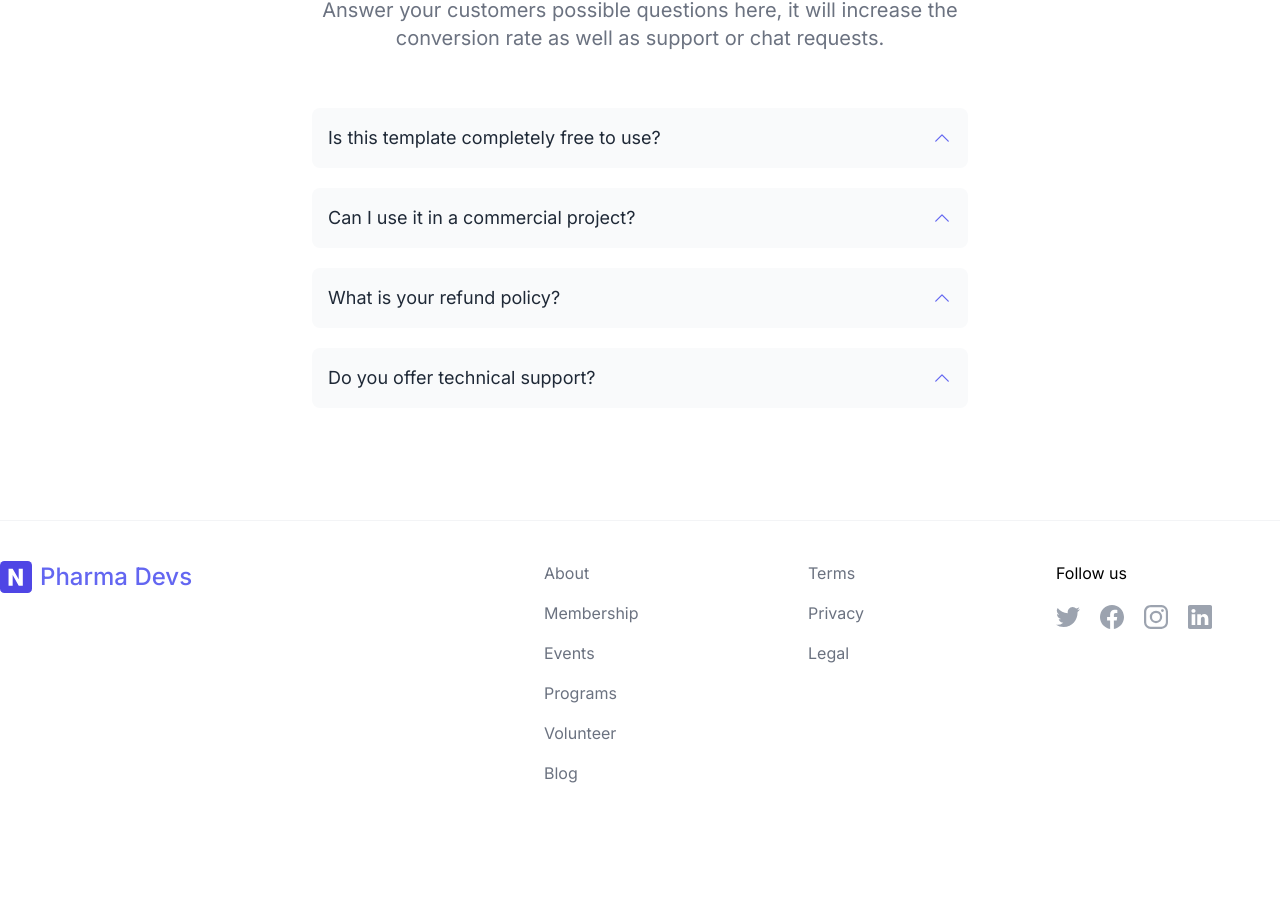
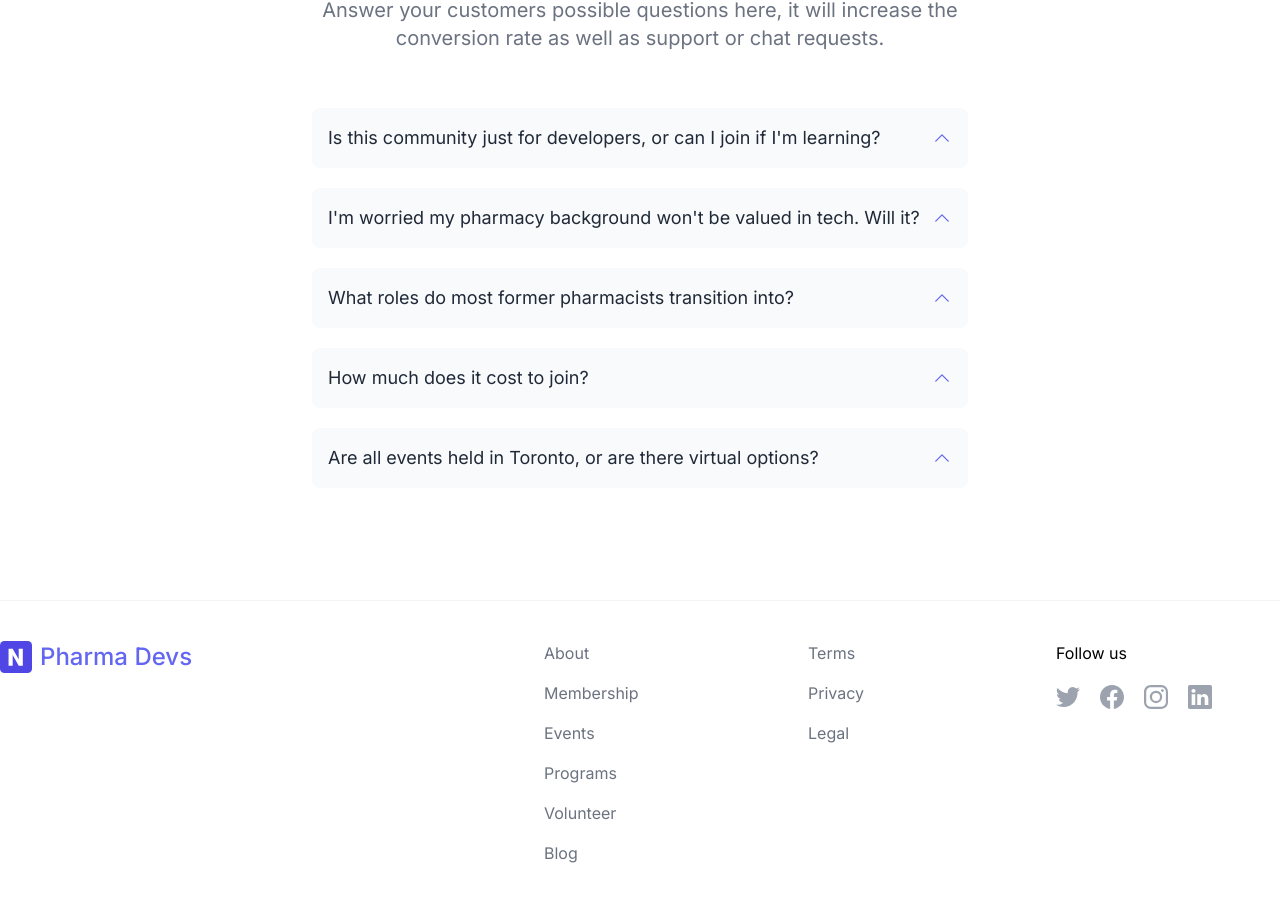
Before and after one commit to xeonmobius/pharmacydevs, a Next.js app: page / in a window 1280 px wide. Shown: the part 3436-4337 px from the top of the page. Before the commit the page ends 4261 px from the top, so only its background shows below. Built offline with nearby package versions, Linux system fonts and the light colour scheme.

Commit message:
Updated Faq.tsx

```diff
--- a/src/components/Faq.tsx
+++ b/src/components/Faq.tsx
@@ -36,21 +36,23 @@ export const Faq = () => {
 
 const faqdata = [
   {
-    question: "Is this template completely free to use?",
-    answer: "Yes, this template is completely free to use.",
+    question: "Is this community just for developers, or can I join if I'm learning?",
+    answer: "Anyone serious about the transition is welcome. We have members in various roles: Software Engineers, Product Managers, Data Analysts, and those still in pharmacy and exploring the switch. Our primary focus is on bridging clinical knowledge and tech skills.",
   },
   {
-    question: "Can I use it in a commercial project?",
-    answer: "Yes, this you can.",
+    question: "I'm worried my pharmacy background won't be valued in tech. Will it?",
+    answer: "Absolutely. Your clinical expertise is our community's core differentiator. Tech companies need experts who understand medication safety, patient workflows, and regulatory constraints. We focus on teaching you how to translate that unique domain knowledge into technical value.",
   },
   {
-    question: "What is your refund policy? ",
-    answer:
-      "If you're unhappy with your purchase for any reason, email us within 90 days and we'll refund you in full, no questions asked.",
+    question: "What roles do most former pharmacists transition into?",
+    answer: "The most common paths are Product Manager (leveraging clinical workflow expertise), Software Engineer (building digital health tools), and Data Analyst (interpreting patient and prescription data). We help you explore and prepare for all of them.",
   },
   {
-    question: "Do you offer technical support? ",
-    answer:
-      "No, we don't offer technical support for free downloads. Please purchase a support plan to get 6 months of support.",
+    question: "How much does it cost to join?",
+    answer: "(Insert your price here, or say it's free.)",
+  },
+  {
+    question: "Are all events held in Toronto, or are there virtual options?",
+    answer: "While our roots are in Toronto, our community is global. We host a mix of virtual events, online workshops, and in-person meetups to ensure everyone can participate regardless of location.",
   },
 ];
```
